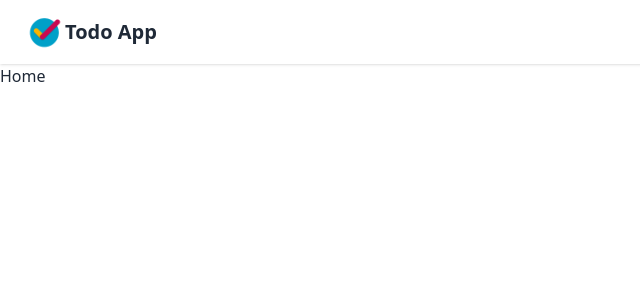
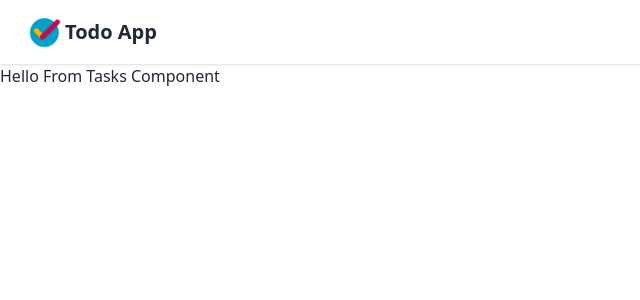
Before and after one commit to navazjm/todoapp, a React (Vite) app in the folder todoapp-client/: page / in a window 1280 px wide. Shown: the top 300 px of the page, without its empty margins (0-640 px from the left). Built offline with nearby package versions, Linux system fonts and the light colour scheme.

Commit message:
client - tasks component boilerplate code setup

```diff
--- /dev/null
+++ b/todoapp-client/src/features/tasks/tasks.component.tsx
@@ -0,0 +1,11 @@
+import React from "react";
+
+export default function TasksComponent() {
+    return (
+        <>
+            <h1>Hello From Tasks Component</h1>
+            {/* TODO: get user input to create a task */}
+            {/* TODO: list all tasks */}
+        </>
+    );
+}
--- /dev/null
+++ b/todoapp-client/src/features/tasks/tasks.context.tsx
@@ -0,0 +1,13 @@
+import { createContext, useState } from "react";
+import { Props } from "../../utils/types";
+import { ITask, ITasksContext } from "./tasks.types";
+
+const TasksContext = createContext<ITasksContext | null>(null);
+
+export const TasksProvider = ({ children }: Props) => {
+    const [tasks, setTasks] = useState<ITask[] | null>(null);
+
+    return <TasksContext.Provider value={{ tasks: tasks, setTasks: setTasks }}>{children}</TasksContext.Provider>;
+};
+
+export default TasksContext;
--- /dev/null
+++ b/todoapp-client/src/features/tasks/tasks.hooks.tsx
@@ -0,0 +1,6 @@
+import { useContext } from "react";
+import TasksContext from "./tasks.context";
+
+export const useTasks = () => {
+    return useContext(TasksContext);
+};
--- /dev/null
+++ b/todoapp-client/src/features/tasks/tasks.types.ts
@@ -0,0 +1,12 @@
+export interface ITask {
+    id: number;
+    content: string;
+    isDone: boolean;
+    createdAt: Date;
+    updatedAt: Date;
+}
+
+export interface ITasksContext {
+    tasks: ITask[] | null;
+    setTasks: React.Dispatch<React.SetStateAction<ITask[] | null>>;
+}
--- a/todoapp-client/src/main.tsx
+++ b/todoapp-client/src/main.tsx
@@ -1,13 +1,18 @@
 import React from "react";
 import ReactDOM from "react-dom/client";
 import { BrowserRouter, Route, Routes, Outlet } from "react-router-dom";
+import BuildProviderTree from "./utils/buildProviderTree";
+import { TasksProvider } from "./features/tasks/tasks.context";
 import { Home } from "./pages/home";
 import { NotFound } from "./pages/not-found";
 import { Layout } from "./layouts/layout";
 import "./main.css";
 
+const Providers = BuildProviderTree([TasksProvider]);
+
 ReactDOM.createRoot(document.getElementById("root") as HTMLElement).render(
     <React.StrictMode>
+        <Providers>
             <BrowserRouter>
                 <Routes>
                     <Route
@@ -22,5 +27,6 @@ ReactDOM.createRoot(document.getElementById("root") as HTMLElement).render(
                     </Route>
                 </Routes>
             </BrowserRouter>
+        </Providers>
     </React.StrictMode>
 );
--- a/todoapp-client/src/pages/home.tsx
+++ b/todoapp-client/src/pages/home.tsx
@@ -1,7 +1,9 @@
+import TasksComponent from "../features/tasks/tasks.component";
+
 export const Home = () => {
     return (
         <>
-            <h3>Home</h3>
+            <TasksComponent />
         </>
     );
 };
--- /dev/null
+++ b/todoapp-client/src/utils/buildProviderTree.tsx
@@ -0,0 +1,19 @@
+import React from "react";
+import { Props } from "./types";
+
+// TODO: add type annotations
+export default function BuildProviderTree(providers) {
+    if (providers.length === 1) {
+        return providers[0];
+    }
+    const A = providers.shift();
+    const B = providers.shift();
+    return BuildProviderTree([
+        ({ children }: Props) => (
+            <A>
+                <B>{children}</B>
+            </A>
+        ),
+        ...providers
+    ]);
+}
```
Lines whose indentation alone changed are shown as unchanged.
